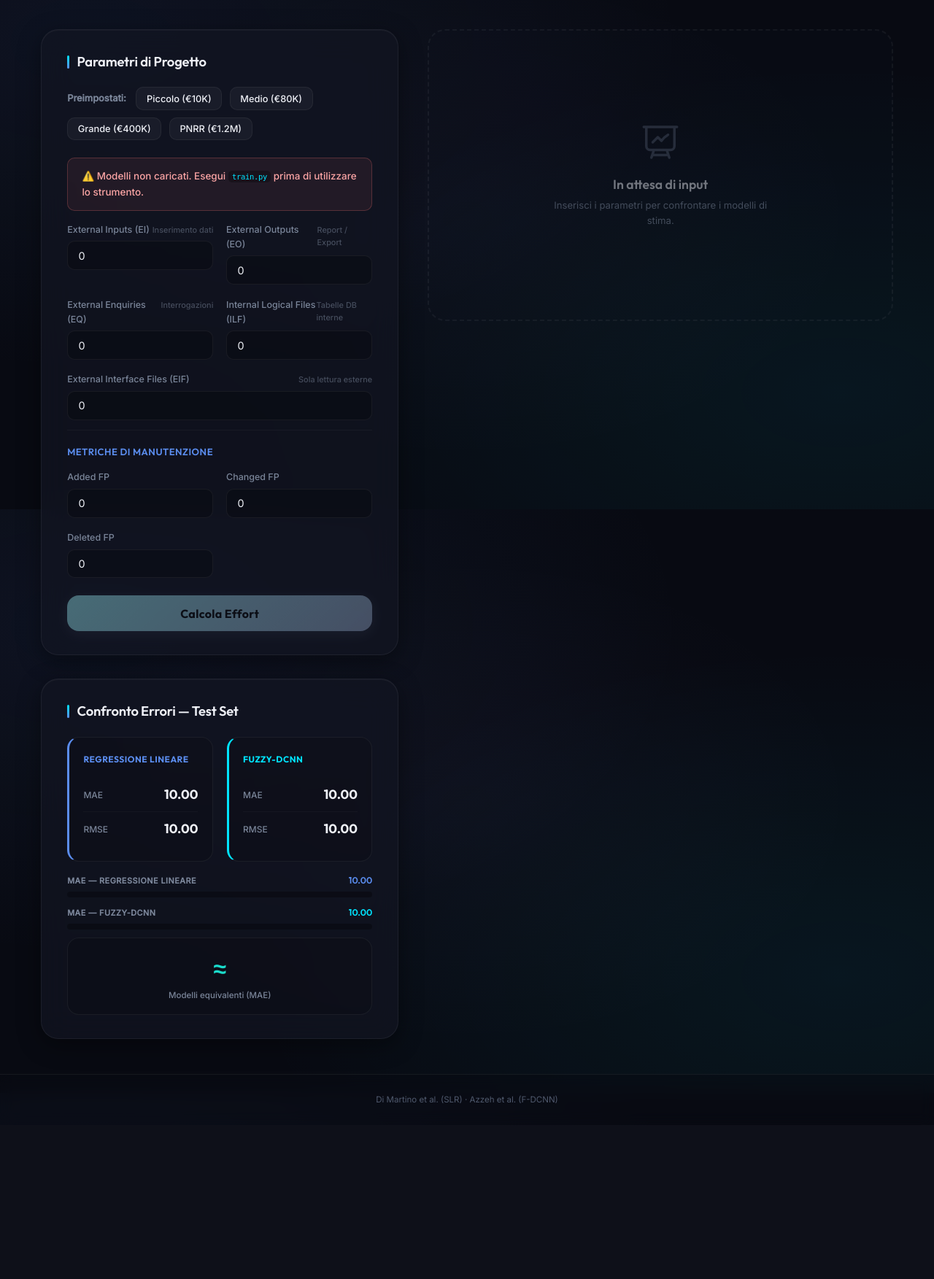
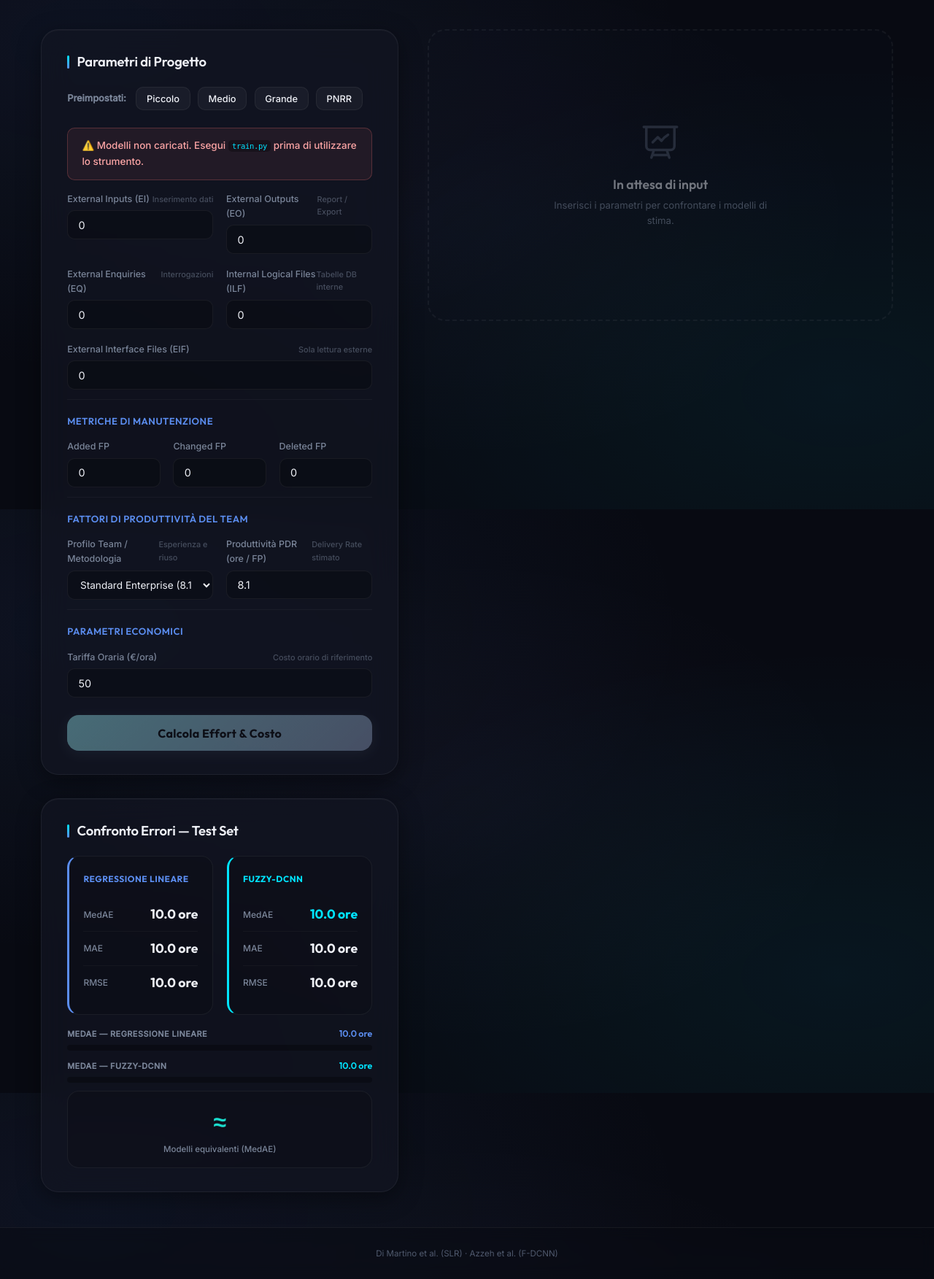
Before and after one commit to agostino-code/SPME-Project, a Flask app: template templates/index.html in a window 1280 px wide. Shown: the part 102-1855 px from the top of the page at 73% size. Before the commit the page ends 1614 px from the top, so only its background shows below. Run offline with Flask 3, Linux system fonts and the light colour scheme; the template is opened without the code that fills it: most values are stand-ins (such as "Sample title", 1, 10 or a date in 2020); parts of the project's set-up code (start-up, migrations or seed data) failed here and were passed over.

Commit message:
feat(web): add team productivity profile, person-months and economic costing
- Add team delivery rate (PDR) selector and custom input
- Add hourly rate configuration and economic budget calculation (€)
- Add person-months (PM) computation
- Clean preset labels removing hardcoded costs
- Re-align model inference with team velocity and historical benchmarks
- Update README and README_IT with new features and usage guidelines

```diff
--- a/app.py
+++ b/app.py
@@ -51,9 +51,9 @@ def index():
 def predict():
     if not model_manager.meta:
         if not model_manager.load():
-            return jsonify({'success': False, 'error': 'Modelli non caricati. Esegui prima train.py.'})
+            return jsonify({'success': False, 'error': 'Modelli non caricati. Esegui prima train.py.'}), 503
 
-    data = request.json
+    data = request.get_json(silent=True) or {}
 
     try:
         features = {}
@@ -62,13 +62,31 @@ def predict():
         for col in expected_features:
             val = data.get(col)
             if val is None or str(val).strip() == '':
-                return jsonify({'success': False, 'error': f'Parametro {col} mancante.'})
+                return jsonify({'success': False, 'error': f'Parametro {col} mancante.'}), 400
             try:
                 features[col] = float(val)
                 if features[col] < 0:
-                    return jsonify({'success': False, 'error': f'Parametro {col} non puo essere negativo.'})
+                    return jsonify({'success': False, 'error': f'Parametro {col} non puo essere negativo.'}), 400
             except ValueError:
-                return jsonify({'success': False, 'error': f'Parametro {col} non valido.'})
+                return jsonify({'success': False, 'error': f'Parametro {col} non valido.'}), 400
+
+        # Team Productivity Delivery Rate (PDR in ore/FP, default 8.1)
+        raw_pdr = data.get('PDR', 8.1)
+        try:
+            pdr = float(raw_pdr)
+            if pdr <= 0:
+                pdr = 8.1
+        except (ValueError, TypeError):
+            pdr = 8.1
+
+        # Hourly rate (tariffa oraria media in €/h, default 50)
+        raw_rate = data.get('HourlyRate', 50)
+        try:
+            hourly_rate = float(raw_rate)
+            if hourly_rate <= 0:
+                hourly_rate = 50.0
+        except (ValueError, TypeError):
+            hourly_rate = 50.0
 
         # SLR predictions (Di Martino closed-form formulas)
         slr = ModelManager.predict_slr(
@@ -76,25 +94,48 @@ def predict():
             features['Input'], features['Output'], features['Enquiry']
         )
 
-        # F-DCNN prediction
-        dcnn_pred = model_manager.predict_dcnn(features)
+        # F-DCNN prediction with PDR
+        dcnn_pred = model_manager.predict_dcnn(features, pdr=pdr)
+
+        # Baseline efforts in hours
+        predictions = {
+            'mhlfpa': round(slr['effort_mhlfpa'], 2),
+            'mifpa': round(slr['effort_mifpa'], 2),
+            'mfp': round(slr['effort_mfp'], 2),
+            'fdcnn': round(dcnn_pred, 2),
+        }
+
+        # Economic costs (€ = hours * hourly_rate)
+        costs = {
+            'mhlfpa': round(slr['effort_mhlfpa'] * hourly_rate, 2),
+            'mifpa': round(slr['effort_mifpa'] * hourly_rate, 2),
+            'mfp': round(slr['effort_mfp'] * hourly_rate, 2),
+            'fdcnn': round(dcnn_pred * hourly_rate, 2),
+        }
+
+        # Person-Months (PM = hours / 160)
+        person_months = {
+            'mhlfpa': round(slr['effort_mhlfpa'] / 160.0, 1),
+            'mifpa': round(slr['effort_mifpa'] / 160.0, 1),
+            'mfp': round(slr['effort_mfp'] / 160.0, 1),
+            'fdcnn': round(dcnn_pred / 160.0, 1),
+        }
 
         return jsonify({
             'success': True,
+            'hourly_rate': hourly_rate,
+            'pdr': pdr,
             'metrics': {
                 'hlfpa': slr['hlfpa'],
                 'ifpa': slr['ifpa'],
                 'fp': slr['fp'],
             },
-            'predictions': {
-                'mhlfpa': round(slr['effort_mhlfpa'], 2),
-                'mifpa': round(slr['effort_mifpa'], 2),
-                'mfp': round(slr['effort_mfp'], 2),
-                'fdcnn': round(dcnn_pred, 2),
-            },
+            'predictions': predictions,
+            'costs': costs,
+            'person_months': person_months,
         })
     except Exception as e:
-        return jsonify({'success': False, 'error': str(e)})
+        return jsonify({'success': False, 'error': str(e)}), 500
 
 
 if __name__ == '__main__':
--- a/static/style.css
+++ b/static/style.css
@@ -208,6 +208,10 @@ h2::before {
     display: grid;
     grid-template-columns: 1fr 1fr;
     gap: 1.1rem;
+}
+
+.form-grid.maintenance-grid {
+    grid-template-columns: repeat(3, 1fr);
 }
 
 .form-section {
--- a/templates/index.html
+++ b/templates/index.html
@@ -45,10 +45,10 @@
 
                 <div class="presets-row">
                     <span style="align-self: center; font-size: 0.8rem; color: var(--text-muted); font-weight: 600; margin-right: 0.2rem;">Preimpostati:</span>
-                    <button type="button" class="preset-btn" onclick="loadPreset('small')">Piccolo (€10K)</button>
-                    <button type="button" class="preset-btn" onclick="loadPreset('medium')">Medio (€80K)</button>
-                    <button type="button" class="preset-btn" onclick="loadPreset('large')">Grande (€400K)</button>
-                    <button type="button" class="preset-btn" onclick="loadPreset('mega')">PNRR (€1.2M)</button>
+                    <button type="button" class="preset-btn" onclick="loadPreset('small')">Piccolo</button>
+                    <button type="button" class="preset-btn" onclick="loadPreset('medium')">Medio</button>
+                    <button type="button" class="preset-btn" onclick="loadPreset('large')">Grande</button>
+                    <button type="button" class="preset-btn" onclick="loadPreset('mega')">PNRR</button>
                 </div>
 
                 {% if not is_loaded %}
@@ -82,7 +82,7 @@
 
                     <div class="form-section">
                         <div class="form-section-title">Metriche di Manutenzione</div>
-                        <div class="form-grid">
+                        <div class="form-grid maintenance-grid">
                             <div class="input-group">
                                 <label for="Added">Added FP</label>
                                 <input type="number" id="Added" min="0" value="0">
@@ -98,8 +98,37 @@
                         </div>
                     </div>
 
+                    <div class="form-section">
+                        <div class="form-section-title">Fattori di Produttività del Team</div>
+                        <div class="form-grid">
+                            <div class="input-group">
+                                <label for="PDRProfile">Profilo Team / Metodologia <span>Esperienza e riuso</span></label>
+                                <select id="PDRProfile" onchange="updatePDRFromProfile()" style="background: rgba(0,0,0,0.25); border: 1px solid var(--card-border); color: var(--text-color); padding: 0.65rem 0.8rem; border-radius: var(--radius-sm); font-size: 0.85rem;">
+                                    <option value="4.5">Alta Produttività / Agile (4.5 h/FP)</option>
+                                    <option value="8.1" selected>Standard Enterprise (8.1 h/FP - Mediana)</option>
+                                    <option value="16.0">Bassa Produttività / Requisiti Complessi (16.0 h/FP)</option>
+                                    <option value="custom">Personalizzato (Manuale)</option>
+                                </select>
+                            </div>
+                            <div class="input-group">
+                                <label for="PDR">Produttività PDR (ore / FP) <span>Delivery Rate stimato</span></label>
+                                <input type="number" id="PDR" min="0.1" step="0.1" value="8.1" required oninput="document.getElementById('PDRProfile').value='custom'">
+                            </div>
+                        </div>
+                    </div>
+
+                    <div class="form-section">
+                        <div class="form-section-title">Parametri Economici</div>
+                        <div class="form-grid">
+                            <div class="input-group" style="grid-column: span 2;">
+                                <label for="HourlyRate">Tariffa Oraria (€/ora) <span>Costo orario di riferimento</span></label>
+                                <input type="number" id="HourlyRate" min="1" step="1" value="50" required>
+                            </div>
+                        </div>
+                    </div>
+
                     <button type="submit" class="submit-btn" {% if not is_loaded %}disabled style="opacity:0.5;"{% endif %}>
-                        <span id="btn-text">Calcola Effort</span>
+                        <span id="btn-text">Calcola Effort & Costo</span>
                         <div id="btn-loader" class="loader"></div>
                     </button>
                 </form>
@@ -113,23 +142,31 @@
                     <div class="error-model-card lr-card">
                         <div class="error-model-name">Regressione Lineare</div>
                         <div class="error-metric-row">
+                            <span class="error-metric-label">MedAE</span>
+                            <span class="error-metric-value">{{ "%.1f"|format(metrics.lin_medae if metrics.lin_medae else 1658.0) }} ore</span>
+                        </div>
+                        <div class="error-metric-row">
                             <span class="error-metric-label">MAE</span>
-                            <span class="error-metric-value">{{ "%.2f"|format(metrics.lin_mae) }}</span>
+                            <span class="error-metric-value">{{ "%.1f"|format(metrics.lin_mae) }} ore</span>
                         </div>
                         <div class="error-metric-row">
                             <span class="error-metric-label">RMSE</span>
-                            <span class="error-metric-value">{{ "%.2f"|format(metrics.lin_rmse) }}</span>
+                            <span class="error-metric-value">{{ "%.1f"|format(metrics.lin_rmse) }} ore</span>
                         </div>
                     </div>
                     <div class="error-model-card dcnn-card">
                         <div class="error-model-name">Fuzzy-DCNN</div>
                         <div class="error-metric-row">
+                            <span class="error-metric-label">MedAE</span>
+                            <span class="error-metric-value" style="color: var(--primary); font-weight: 700;">{{ "%.1f"|format(metrics.dcnn_medae if metrics.dcnn_medae else 941.6) }} ore</span>
+                        </div>
+                        <div class="error-metric-row">
                             <span class="error-metric-label">MAE</span>
-                            <span class="error-metric-value">{{ "%.2f"|format(metrics.dcnn_mae) }}</span>
+                            <span class="error-metric-value">{{ "%.1f"|format(metrics.dcnn_mae) }} ore</span>
                         </div>
                         <div class="error-metric-row">
                             <span class="error-metric-label">RMSE</span>
-                            <span class="error-metric-value">{{ "%.2f"|format(metrics.dcnn_rmse) }}</span>
+                            <span class="error-metric-value">{{ "%.1f"|format(metrics.dcnn_rmse) }} ore</span>
                         </div>
                     </div>
                 </div>
@@ -138,8 +175,8 @@
                 <div class="error-bar-container">
                     <div class="error-bar-row">
                         <div class="error-bar-header">
-                            <span class="error-bar-label">MAE — Regressione Lineare</span>
-                            <span class="error-bar-val" style="color: var(--accent);">{{ "%.2f"|format(metrics.lin_mae) }}</span>
+                            <span class="error-bar-label">MedAE — Regressione Lineare</span>
+                            <span class="error-bar-val" style="color: var(--accent);">{{ "%.1f"|format(metrics.lin_medae if metrics.lin_medae else 1658.0) }} ore</span>
                         </div>
                         <div class="error-bar-track">
                             <div class="error-bar-fill lr" id="bar-lr-mae" style="width: 0%;"></div>
@@ -147,8 +184,8 @@
                     </div>
                     <div class="error-bar-row">
                         <div class="error-bar-header">
-                            <span class="error-bar-label">MAE — Fuzzy-DCNN</span>
-                            <span class="error-bar-val" style="color: var(--primary);">{{ "%.2f"|format(metrics.dcnn_mae) }}</span>
+                            <span class="error-bar-label">MedAE — Fuzzy-DCNN</span>
+                            <span class="error-bar-val" style="color: var(--primary);">{{ "%.1f"|format(metrics.dcnn_medae if metrics.dcnn_medae else 941.6) }} ore</span>
                         </div>
                         <div class="error-bar-track">
                             <div class="error-bar-fill dcnn" id="bar-dcnn-mae" style="width: 0%;"></div>
@@ -157,17 +194,19 @@
                 </div>
 
                 <!-- Improvement -->
-                {% set mae_improvement = ((metrics.lin_mae - metrics.dcnn_mae) / metrics.lin_mae * 100) if metrics.lin_mae > 0 else 0 %}
+                {% set ref_lin = metrics.lin_medae if metrics.lin_medae else metrics.lin_mae %}
+                {% set ref_dcnn = metrics.dcnn_medae if metrics.dcnn_medae else metrics.dcnn_mae %}
+                {% set medae_improvement = ((ref_lin - ref_dcnn) / ref_lin * 100) if ref_lin > 0 else 0 %}
                 <div class="improvement">
-                    {% if mae_improvement > 0 %}
-                    <div class="improvement-value">-{{ "%.1f"|format(mae_improvement) }}%</div>
-                    <div class="improvement-label">Riduzione errore DCNN rispetto a LR (MAE)</div>
-                    {% elif mae_improvement < 0 %}
-                    <div class="improvement-value" style="background: linear-gradient(135deg, var(--accent), var(--purple)); -webkit-background-clip: text; -webkit-text-fill-color: transparent;">+{{ "%.1f"|format(mae_improvement|abs) }}%</div>
-                    <div class="improvement-label">LR performa meglio di DCNN (MAE)</div>
+                    {% if medae_improvement > 0 %}
+                    <div class="improvement-value">-{{ "%.1f"|format(medae_improvement) }}%</div>
+                    <div class="improvement-label">Riduzione errore mediano (MedAE) rispetto a LR</div>
+                    {% elif medae_improvement < 0 %}
+                    <div class="improvement-value" style="background: linear-gradient(135deg, var(--accent), var(--purple)); -webkit-background-clip: text; -webkit-text-fill-color: transparent;">+{{ "%.1f"|format(medae_improvement|abs) }}%</div>
+                    <div class="improvement-label">LR performa meglio di DCNN (MedAE)</div>
                     {% else %}
                     <div class="improvement-value">≈</div>
-                    <div class="improvement-label">Modelli equivalenti (MAE)</div>
+                    <div class="improvement-label">Modelli equivalenti (MedAE)</div>
                     {% endif %}
                 </div>
             </div>
@@ -233,15 +272,25 @@
         const dcnnBar = document.getElementById('bar-dcnn-mae');
         if (!lrBar || !dcnnBar) return;
 
-        const lrMAE = parseFloat('{{ metrics.lin_mae if metrics else 0 }}');
-        const dcnnMAE = parseFloat('{{ metrics.dcnn_mae if metrics else 0 }}');
-        const maxMAE = Math.max(lrMAE, dcnnMAE, 1);
+        const lrVal = parseFloat('{{ metrics.lin_medae if (metrics and metrics.lin_medae) else (metrics.lin_mae if metrics else 0) }}');
+        const dcnnVal = parseFloat('{{ metrics.dcnn_medae if (metrics and metrics.dcnn_medae) else (metrics.dcnn_mae if metrics else 0) }}');
+        const maxVal = Math.max(lrVal, dcnnVal, 1);
 
         setTimeout(() => {
-            lrBar.style.width = ((lrMAE / maxMAE) * 100).toFixed(1) + '%';
-            dcnnBar.style.width = ((dcnnMAE / maxMAE) * 100).toFixed(1) + '%';
+            lrBar.style.width = ((lrVal / maxVal) * 100).toFixed(1) + '%';
+            dcnnBar.style.width = ((dcnnVal / maxVal) * 100).toFixed(1) + '%';
         }, 400);
     })();
+
+    /* =================================================================
+       PDR PROFILE LOGIC
+       ================================================================= */
+    function updatePDRFromProfile() {
+        const sel = document.getElementById('PDRProfile').value;
+        if (sel !== 'custom') {
+            document.getElementById('PDR').value = sel;
+        }
+    }
 
     /* =================================================================
        PRESETS LOGIC
@@ -317,7 +366,9 @@
             Enquiry: document.getElementById('Enquiry').value,
             Added: document.getElementById('Added').value,
             Changed: document.getElementById('Changed').value,
-            Deleted: document.getElementById('Deleted').value
+            Deleted: document.getElementById('Deleted').value,
+            PDR: document.getElementById('PDR').value,
+            HourlyRate: document.getElementById('HourlyRate').value
         };
 
         try {
@@ -340,14 +391,26 @@
 
                 models.forEach(m => {
                     const pred = data.predictions[m.key];
+                    const cost = data.costs ? data.costs[m.key] : 0;
+                    const pm = data.person_months ? data.person_months[m.key] : 0;
                     const card = document.createElement('div');
                     card.className = `prediction-card ${m.type}`;
                     card.innerHTML = `
                         <div class="card-model">${m.name} <span style="font-weight:400; opacity:0.6;">· ${m.sub}</span></div>
                         <div class="card-formula"><code>${m.formula}</code></div>
-                        <div>
-                            <span class="card-value">${pred.toLocaleString(undefined, { maximumFractionDigits: 2 })}</span>
+                        <div class="card-main-stat">
+                            <span class="card-value">${pred.toLocaleString(undefined, { minimumFractionDigits: 1, maximumFractionDigits: 1 })}</span>
                             <span class="card-unit">ore</span>
+                        </div>
+                        <div class="card-extra-stats">
+                            <div class="extra-stat-item">
+                                <span class="extra-stat-label">Mesi-Uomo (PM):</span>
+                                <strong class="extra-stat-val">${pm.toLocaleString(undefined, { minimumFractionDigits: 1, maximumFractionDigits: 1 })} PM</strong>
+                            </div>
+                            <div class="extra-stat-item">
+                                <span class="extra-stat-label">Costo Stimato:</span>
+                                <strong class="extra-stat-val cost-val">€ ${cost.toLocaleString(undefined, { minimumFractionDigits: 2, maximumFractionDigits: 2 })}</strong>
+                            </div>
                         </div>
                     `;
                     grid.appendChild(card);
```
Also changed, not shown: other parts of static/style.css (+40 -1 lines), models.py (+61 -41 lines), train.py (+10 -6 lines), README.md, README_IT.md, 2 other files.
